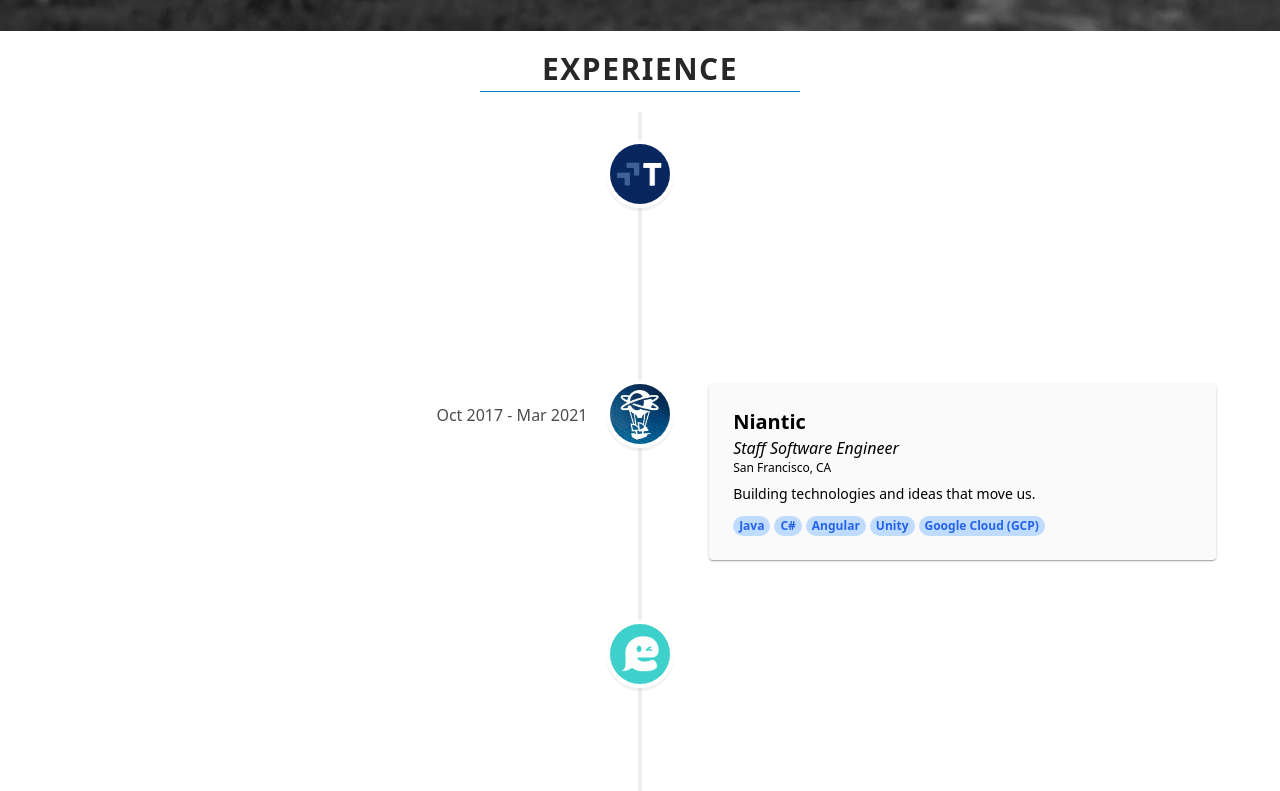
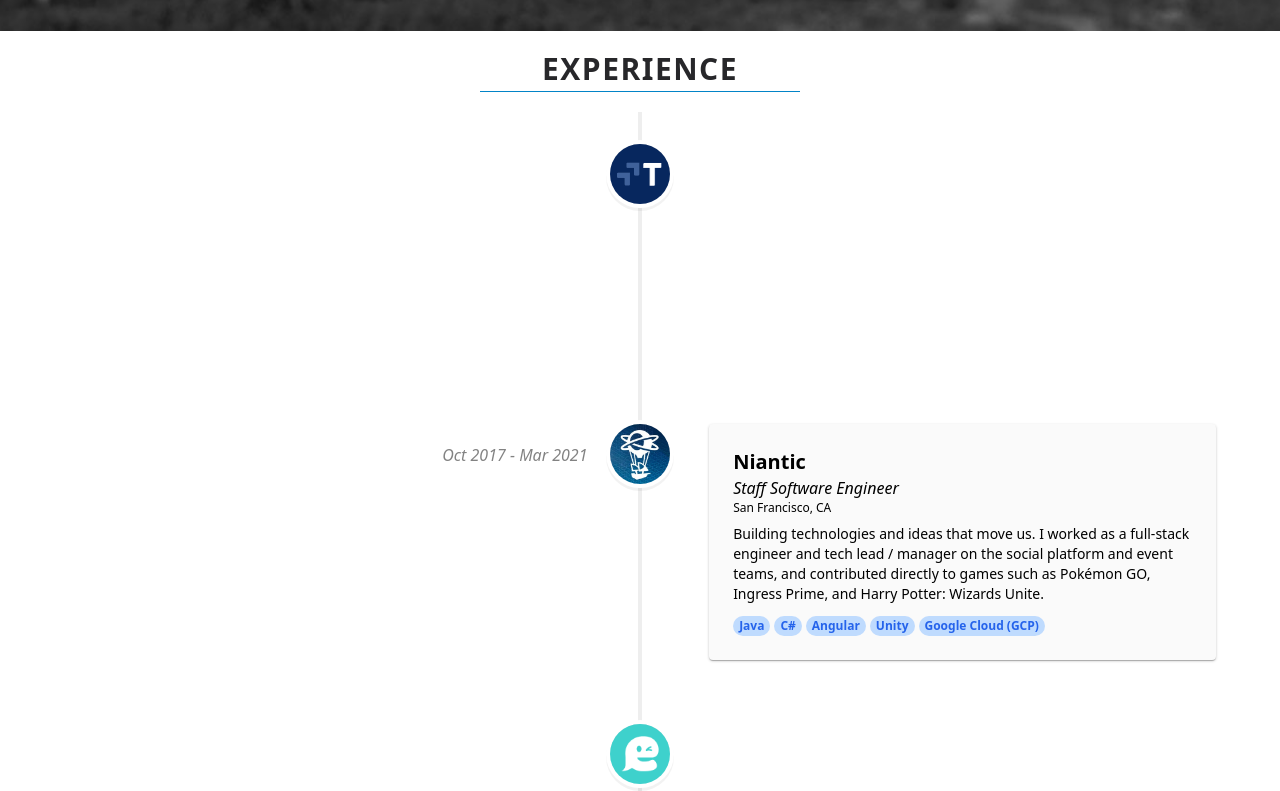
Before and after one commit to doggan/shyam-web, a Next.js app: page / in a window 1280 px wide. Shown: the part 769-1560 px from the top of the page. Built offline with nearby package versions, Linux system fonts and the light colour scheme.

Commit message:
Timeline styling

```diff
--- a/src/components/data.ts
+++ b/src/components/data.ts
@@ -11,6 +11,9 @@
   TechName.MySQL,
   TechName.Terraform,
 ];
+
+const TRACE_DESC =
+  'A headcount and spend platform built for teams. I worked as a full-stack engineer on core headcount planning features, reports, and external integrations.';
 
 const NIANTIC_TECH = [
   TechName.Java,
@@ -37,16 +40,8 @@
     position: 'Staff Software Engineer',
     location: 'Remote',
     logoImageName: '/images/logo_trace.png',
-    description: 'The headcount and spend platform built for teams.',
+    description: TRACE_DESC,
     techNames: TRACE_TECH,
-    imageNames: [
-      '/images/work/trace_0.png',
-      '/images/work/trace_1.png',
-      '/images/work/trace_2.png',
-      '/images/work/trace_0.png',
-      '/images/work/trace_0.png',
-      '/images/work/trace_0.png',
-    ],
   },
   {
     companyName: 'Niantic',
@@ -54,7 +49,8 @@
     position: 'Staff Software Engineer',
     location: 'San Francisco, CA',
     logoImageName: '/images/logo_niantic.jpeg',
-    description: 'Building technologies and ideas that move us.',
+    description:
+      'Building technologies and ideas that move us. I worked as a full-stack engineer and tech lead / manager on the social platform and event teams, and contributed directly to games such as Pokémon GO, Ingress Prime, and Harry Potter: Wizards Unite.',
     techNames: NIANTIC_TECH,
   },
   {
@@ -64,8 +60,10 @@
     location: 'San Francisco, CA',
     logoImageName: '/images/logo_evertoon.png',
     description:
-      'Bringing moviemaking to the masses. Acquired by Niantic in 2017.',
+      'Bringing moviemaking to the masses. Evertoon was a movie-making and story-telling app for iOS/Android. Using emojis, voice, and avatar customization features, users could easily make movies and share them with other users.\n\nAcquired by Niantic in 2017.',
     techNames: EVERTOON_TECH,
+
+    addLoadMoreButtonAfter: true,
   },
   {
     companyName: 'Digital Uzu',
@@ -163,8 +161,7 @@
       // TechName.Terraform,
     ],
     imageName: '/images/projects/trace.png',
-    description:
-      'A headcount and spend platform built for teams. I worked as a full-stack engineer on core headcount planning features, reports, and external integrations.',
+    description: TRACE_DESC,
     year: '2021 - 2022',
   },
   {
--- a/src/components/experience.tsx
+++ b/src/components/experience.tsx
@@ -9,7 +9,6 @@
 import Image from 'next/image';
 import { FontAwesomeIcon } from '@fortawesome/react-fontawesome';
 import { faPlus } from '@fortawesome/free-solid-svg-icons';
-import { endianness } from 'os';
 
 export interface IExperienceProps {
   items: IWorkItem[];
@@ -56,6 +55,7 @@
     <VerticalTimelineElement
       key={item.companyName}
       textClassName="vertical-timeline-element-content--custom"
+      dateClassName="vertical-timeline-element-date--custom"
       contentStyle={{ background: '#fafafa', color: '#000' }}
       date={item.dates}
       icon={
@@ -74,7 +74,7 @@
       <h4 className="vertical-timeline-element-subtitle text-xs">
         {item.location}
       </h4>
-      <h4 className="py-2 text-sm">{item.description}</h4>
+      <h4 className="py-2 text-sm whitespace-pre-wrap">{item.description}</h4>
 
       {/* TODO: figure out if we really need to show images here; it's too cramped */}
       {/* {item.imageNames && item.imageNames.length > 0 && (
@@ -140,6 +140,14 @@
       .map((item) => getTimelineElement(item));
   });
 
+  // Handle updating our internal state if any of the items change.
+  // This should normally only happen in dev with hotreload.
+  useEffect(() => {
+    setActiveItems(
+      items.slice(0, counter).map((item) => getTimelineElement(item)),
+    );
+  }, [items]);
+
   const loadMore = () => {
     const startIndex = counter;
     const loadCount = getNextBatchCount(items, startIndex);
--- a/src/styles/globals.css
+++ b/src/styles/globals.css
@@ -24,6 +24,11 @@
   display: none;
 }
 
+.vertical-timeline-element-date--custom {
+  font-style: italic;
+  color: #4e4e4e;
+}
+
 .vertical-timeline-element-icon--button:hover {
   cursor: pointer;
   opacity: 0.6;
```
